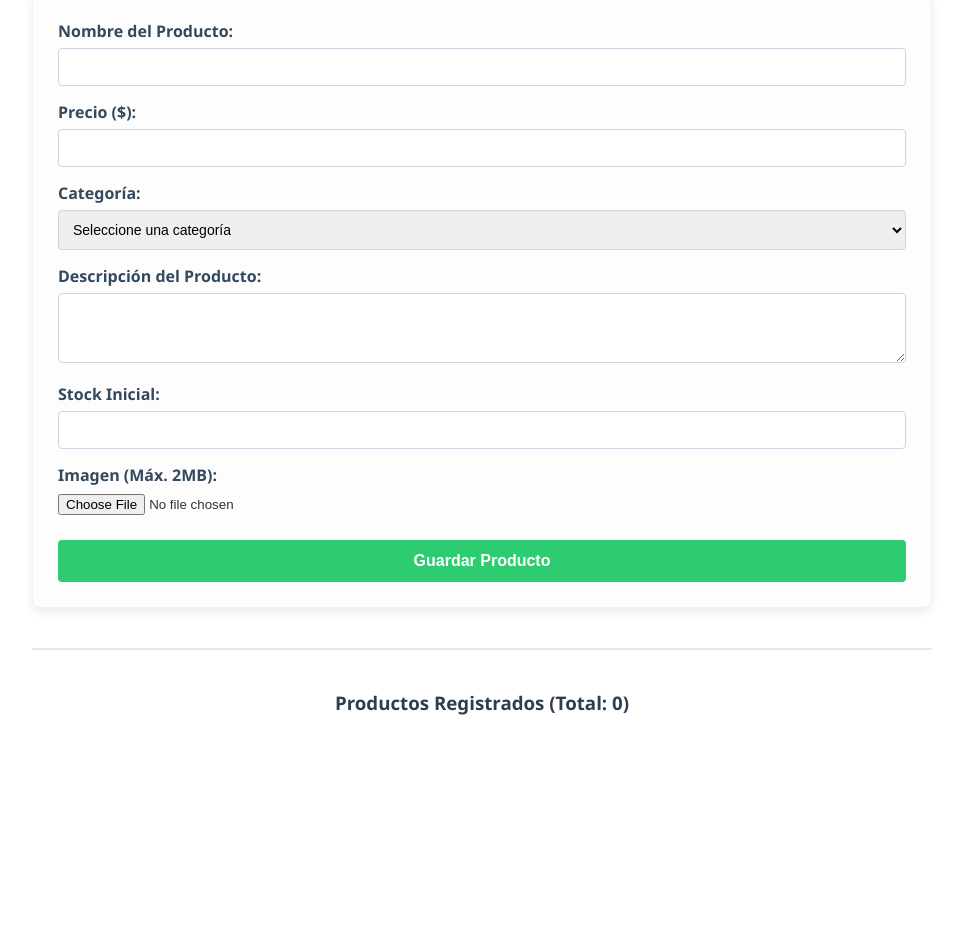
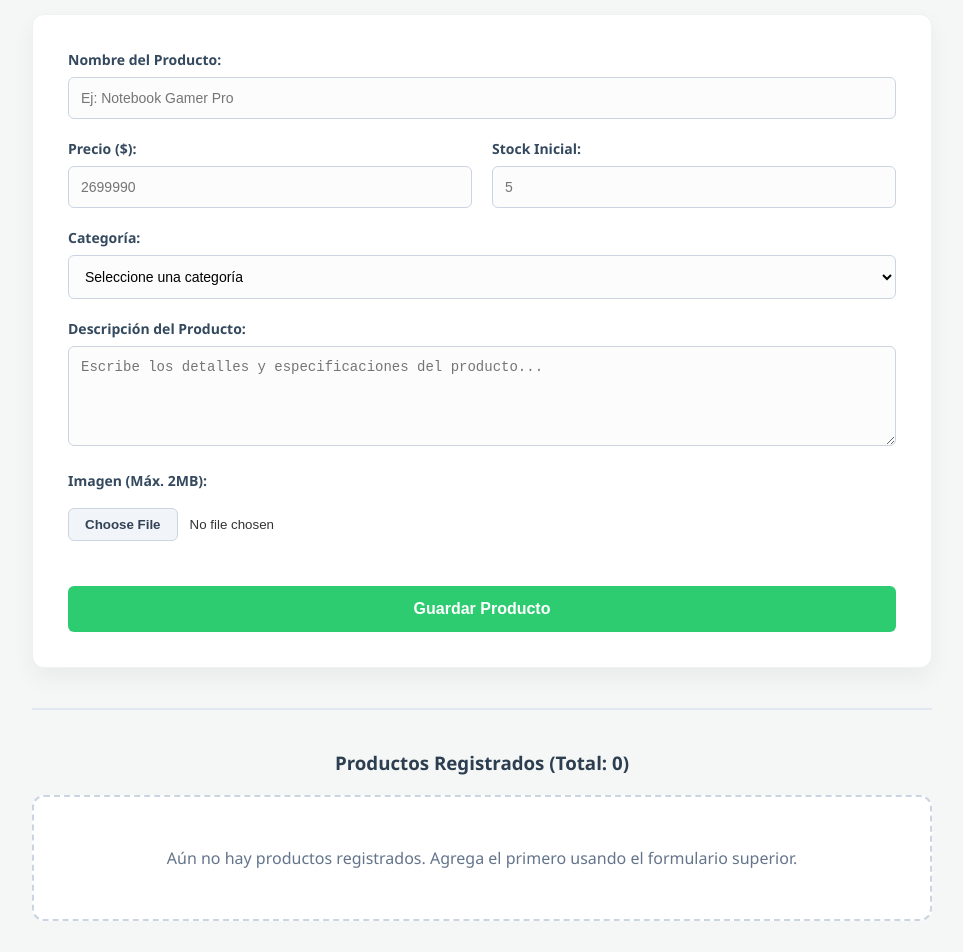
Before and after one commit to elale06/bd_techzone_valpo, a React (Create React App) app: page / in a window 1280 px wide. Shown: the part 119-1071 px from the top of the page, without its empty margins (158-1121 px from the left). Before the commit the page ends 894 px from the top, so only its background shows below. Built offline with nearby package versions, Linux system fonts and the light colour scheme; the HTML template or start-up script is replaced by a standard one.

Commit message:
múltiples cambios de diseño y estructura

```diff
--- a/src/App.css
+++ b/src/App.css
@@ -1,6 +1,12 @@
+body {
+  background-color: #f4f7f6;
+  margin: 0;
+  padding: 0;
+}
+
 .form-container {
   max-width: 900px;
-  margin: 20px auto;
+  margin: 40px auto;
   padding: 20px;
   font-family: 'Segoe UI', Tahoma, Geneva, Verdana, sans-serif;
   color: #333;
@@ -16,28 +22,41 @@ h2, h3 {
   background-color: #f8d7da;
   border: 1px solid #f5c6cb;
   padding: 10px;
-  border-radius: 4px;
+  border-radius: 6px;
   font-weight: bold;
   text-align: center;
+  margin-bottom: 20px;
 }
 
 form {
-  background-color: #fdfdfd;
-  padding: 25px;
-  border-radius: 8px;
-  box-shadow: 0 4px 10px rgba(0, 0, 0, 0.08);
+  background-color: #ffffff;
+  padding: 35px;
+  border-radius: 12px;
+  box-shadow: 0 10px 25px rgba(0, 0, 0, 0.05);
   border: 1px solid #eef2f5;
 }
 
 form div {
-  margin-bottom: 15px;
+  margin-bottom: 20px;
+}
+
+.form-row {
+  display: grid;
+  grid-template-columns: 1fr 1fr;
+  gap: 20px;
+  margin-bottom: 20px;
+}
+
+.form-row div {
+  margin-bottom: 0;
 }
 
 label {
   display: block;
   font-weight: 600;
-  margin-bottom: 6px;
+  margin-bottom: 8px;
   color: #34495e;
+  font-size: 14px;
 }
 
 input[type="text"],
@@ -45,40 +64,86 @@ input[type="number"],
 select,
 textarea {
   width: 100%;
-  padding: 10px;
+  padding: 12px;
   border: 1px solid #cbd5e1;
-  border-radius: 4px;
+  border-radius: 6px;
   box-sizing: border-box;
   font-size: 14px;
+  transition: border-color 0.2s, box-shadow 0.2s;
+  background-color: #fcfcfc;
+}
+
+input[type="text"]:focus,
+input[type="number"]:focus,
+select:focus,
+textarea:focus {
+  outline: none;
+  border-color: #3b82f6;
+  box-shadow: 0 0 0 3px rgba(59, 130, 246, 0.15);
+  background-color: #ffffff;
 }
 
 textarea {
   resize: vertical;
+  min-height: 100px;
+}
+
+input[type="file"] {
+  padding: 10px 0;
+  background: transparent;
+  border: none;
+}
+
+input[type="file"]::file-selector-button {
+  background-color: #f1f5f9;
+  color: #334155;
+  border: 1px solid #cbd5e1;
+  padding: 8px 16px;
+  border-radius: 6px;
+  cursor: pointer;
+  margin-right: 12px;
+  font-weight: 600;
+  transition: background-color 0.2s, color 0.2s;
+}
+
+input[type="file"]::file-selector-button:hover {
+  background-color: #e2e8f0;
+  color: #0f172a;
 }
 
 button[type="submit"] {
   background-color: #2ecc71;
   color: white;
   border: none;
-  padding: 12px 20px;
+  padding: 14px 20px;
   font-size: 16px;
   font-weight: bold;
-  border-radius: 4px;
+  border-radius: 6px;
   cursor: pointer;
   width: 100%;
-  transition: background-color 0.2s;
-  margin-top: 10px;
+  transition: background-color 0.2s, transform 0.1s;
+  margin-top: 15px;
 }
 
-button[type="submit"]:hover {
+button[type="submit"]:hover:not(:disabled) {
   background-color: #27ae60;
+}
+
+button[type="submit"]:active:not(:disabled) {
+  transform: scale(0.98);
+}
+
+button[type="submit"]:disabled {
+  background-color: #94a3b8;
+  cursor: not-allowed;
+  opacity: 0.7;
 }
 
 .preview-container {
   text-align: center;
   background: #f8fafc;
   padding: 10px;
-  border-radius: 4px;
+  border-radius: 6px;
   border: 1px dashed #cbd5e1;
 }
 
@@ -88,18 +153,30 @@ hr {
   border-top: 2px solid #e2e8f0;
 }
 
+.empty-state {
+  text-align: center;
+  padding: 50px 20px;
+  background-color: #ffffff;
+  border: 2px dashed #cbd5e1;
+  border-radius: 12px;
+  color: #64748b;
+  margin-top: 20px;
+  font-size: 16px;
+  font-weight: 500;
+}
+
 .productos-list {
   display: grid;
-  grid-template-columns: repeat(auto-fit, minmax(260px, 1fr));
-  gap: 20px;
+  grid-template-columns: repeat(auto-fit, minmax(280px, 1fr));
+  gap: 24px;
   margin-top: 20px;
 }
 
 .producto-card {
   background-color: #fff;
   border: 1px solid #e2e8f0;
-  border-radius: 8px;
-  padding: 18px;
+  border-radius: 12px;
+  padding: 20px;
   box-shadow: 0 4px 6px rgba(0, 0, 0, 0.02);
   transition: transform 0.2s, box-shadow 0.2s;
   display: flex;
@@ -108,52 +185,55 @@ hr {
 }
 
 .producto-card:hover {
-  transform: translateY(-4px);
-  box-shadow: 0 8px 15px rgba(0, 0, 0, 0.08);
+  transform: translateY(-5px);
+  box-shadow: 0 12px 20px rgba(0, 0, 0, 0.08);
 }
 
 .categoria-tag {
   align-self: flex-start;
   background-color: #ebf5ff;
   color: #1e40af;
-  font-size: 11px;
+  font-size: 12px;
   font-weight: bold;
-  padding: 4px 10px;
+  padding: 6px 12px;
   border-radius: 20px;
   text-transform: uppercase;
-  margin-bottom: 10px;
+  margin-bottom: 12px;
 }
 
 .producto-card h4 {
   margin: 5px 0;
-  font-size: 18px;
+  font-size: 19px;
   color: #1e293b;
 }
 
 .descripcion-text {
-  font-size: 13px;
+  font-size: 14px;
   color: #64748b;
-  margin: 8px 0;
-  line-height: 1.4;
+  margin: 10px 0;
+  line-height: 1.5;
   flex-grow: 1;
 }
 
 .card-meta {
   background-color: #f8fafc;
-  padding: 8px;
-  border-radius: 6px;
-  font-size: 13px;
-  margin-bottom: 12px;
+  padding: 10px;
+  border-radius: 8px;
+  font-size: 14px;
+  margin-bottom: 15px;
+  border: 1px solid #e2e8f0;
 }
 
 .card-meta p {
-  margin: 4px 0;
+  margin: 6px 0;
+  color: #334155;
+  font-weight: 500;
 }
 
 .producto-card img {
-  border-radius: 6px;
+  border-radius: 8px;
   max-width: 100%;
-  height: 140px;
+  height: 160px;
   object-fit: contain;
   margin-bottom: 15px;
   background-color: #fafafa;
@@ -163,10 +243,10 @@ hr {
   background-color: #ef4444;
   color: white;
   border: none;
-  padding: 8px 12px;
-  font-size: 13px;
+  padding: 10px 12px;
+  font-size: 14px;
   font-weight: bold;
-  border-radius: 4px;
+  border-radius: 6px;
   cursor: pointer;
   transition: background-color 0.2s;
   width: 100%;
--- a/src/componentes/productForm.jsx
+++ b/src/componentes/productForm.jsx
@@ -37,13 +37,13 @@ function ProductForm() {
       return;
     }
 
-    if (Number(precio) <= 0) {
-      setError('Error: El precio debe ser un número mayor a cero.');
+    if (Number(precio) <= 0 || !Number.isInteger(Number(precio))) {
+      setError('Error: El precio debe ser un número entero mayor a cero.');
       return;
     }
 
-    if (Number(stock) < 0) {
-      setError('Error: El stock disponible no puede ser un valor negativo.');
+    if (Number(stock) < 0 || !Number.isInteger(Number(stock))) {
+      setError('Error: El stock disponible debe ser un número entero mayor o igual a cero.');
       return;
     }
 
@@ -88,16 +88,44 @@ function ProductForm() {
             type="text"
             value={nombre}
             onChange={(e) => setNombre(e.target.value)}
+            placeholder="Ej: Notebook Gamer Pro"
           />
         </div>
 
+        <div className="form-row">
           <div>
             <label>Precio ($):</label>
             <input
               type="number"
               value={precio}
               onChange={(e) => setPrecio(e.target.value)}
+              onKeyDown={(e) => {
+                if (['.', ',', 'e', 'E', '+', '-'].includes(e.key)) {
+                  e.preventDefault();
+                }
+              }}
+              placeholder="2699990"
+              step="1"
+              min="1"
             />
+          </div>
+
+          <div>
+            <label>Stock Inicial:</label>
+            <input
+              type="number"
+              value={stock}
+              onChange={(e) => setStock(e.target.value)}
+              onKeyDown={(e) => {
+                if (['.', ',', 'e', 'E', '+', '-'].includes(e.key)) {
+                  e.preventDefault();
+                }
+              }}
+              placeholder="5"
+              step="1"
+              min="0"
+            />
+          </div>
         </div>
 
         <div>
@@ -116,15 +144,7 @@ function ProductForm() {
             value={descripcion}
             onChange={(e) => setDescripcion(e.target.value)}
             rows="3"
-          />
-        </div>
-
-        <div>
-          <label>Stock Inicial:</label>
-          <input
-            type="number"
-            value={stock}
-            onChange={(e) => setStock(e.target.value)}
+            placeholder="Escribe los detalles y especificaciones del producto..."
           />
         </div>
 
@@ -151,6 +171,11 @@ function ProductForm() {
 
       <h3>Productos Registrados (Total: {productos.length})</h3>
 
+      {productos.length === 0 ? (
+        <div className="empty-state">
+          Aún no hay productos registrados. Agrega el primero usando el formulario superior.
+        </div>
+      ) : (
         <div className="productos-list">
           {productos.map((prod) => (
             <div key={prod.id} className="producto-card">
@@ -171,6 +196,7 @@ function ProductForm() {
             </div>
           ))}
         </div>
+      )}
     </div>
   );
 }
```
Lines whose indentation alone changed are shown as unchanged.
